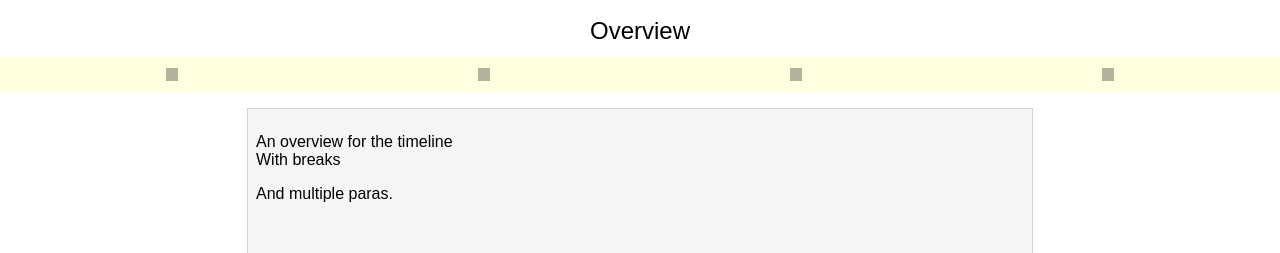
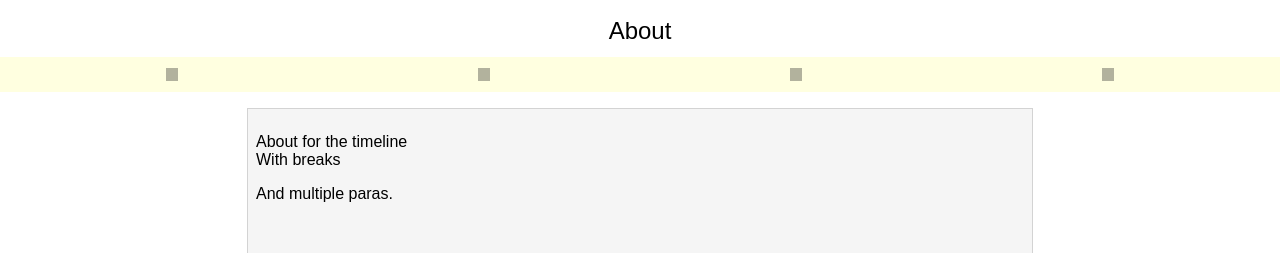
Before and after one commit to sam97/mrnd2k17, a React (Create React App) app: page / in a window 1280 px wide. Both pictures are taken after a click on the link "About". Shown: the top 253 px of the page. Built offline with nearby package versions, Linux system fonts and the light colour scheme.

Commit message:
Add About and Credits. Add scrolling on click.

```diff
--- a/src/App.js
+++ b/src/App.js
@@ -6,8 +6,8 @@ import DayDetails from './DayDetails'
 import Footer from './Footer'
 
 import Overview from './Footer/Overview'
-// import About from './About'
-// import Credits from './Credits'
+import About from './Footer/About'
+import Credits from './Footer/Credits'
 
 // Constants defining what to render.
 const OVERVIEW = 0;
@@ -20,8 +20,8 @@ const HEADERS = [
 ];
 const ELEMENTS = [
 	<Overview />,
-	// <About />,
-	// <Credits />
+	<About />,
+	<Credits />
 ];
 
 class App extends Component {
@@ -103,6 +103,7 @@ class App extends Component {
 			headerData: HEADERS[selector],
 			DetailsData: ELEMENTS[selector]
 		});
+		window.scrollTo(0, 0); // Add animation.
 	}
 
 	render() {
--- a/src/Footer.js
+++ b/src/Footer.js
@@ -6,8 +6,8 @@ class Footer extends Component {
 		return (
 			<div className="footer">
 				<a onClick={this.props.onOverviewClick}>Overview</a>
-				<a>About</a>
-				<a>Credits</a>
+				<a onClick={this.props.onAboutClick}>About</a>
+				<a onClick={this.props.onCreditsClick}>Credits</a>
 				<a className="github">
 					View on
 				</a>
--- /dev/null
+++ b/src/Footer/About.js
@@ -0,0 +1,17 @@
+import React, { Component } from 'react'
+
+export default class About extends Component {
+	render() {
+		return (
+			<div>
+				<p>About for the timeline
+					<br />
+					With breaks
+				</p>
+				<p>
+					And multiple paras.
+				</p>
+			</div>
+		);
+	}
+}
--- /dev/null
+++ b/src/Footer/Credits.js
@@ -0,0 +1,20 @@
+import React, { Component } from 'react'
+
+export default class Credits extends Component {
+	render() {
+		return (
+			<div>
+				<p>Credits for the timeline
+					<br />
+					With breaks
+				</p>
+				<p>
+					And multiple paras.
+				</p>
+				<ul>
+					<li>And lists</li>
+				</ul>
+			</div>
+		);
+	}
+}
```
